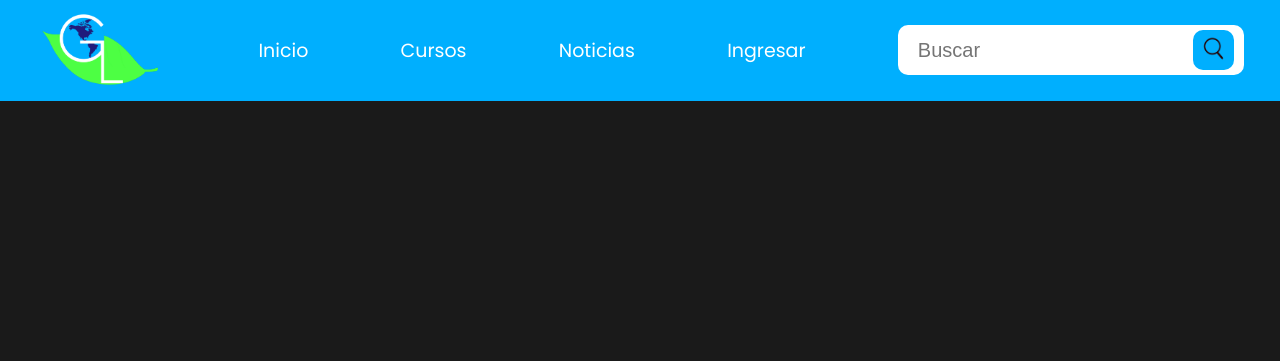
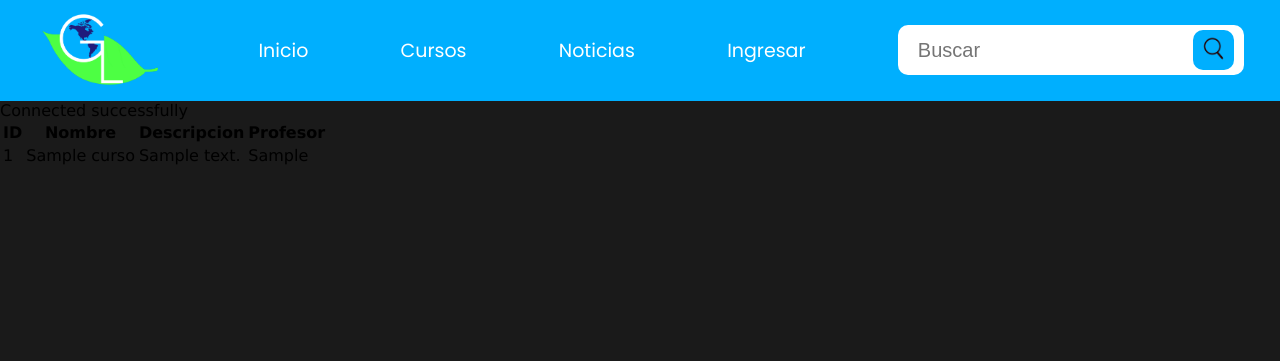
Before and after one commit to lG022l/greenlandpw, a PHP site: page /cursos.php in a window 1280 px wide. Shown: the top 361 px of the page. Run offline with PHP 8.4, Linux system fonts and the light colour scheme; tables that the repository leaves empty or names only in its code hold one stand-in row (values such as "Sample post").

Commit message:
php cursos

```diff
--- a/cursos.php
+++ b/cursos.php
@@ -27,5 +27,65 @@
             </form>
     </nav>
 
+    <?php
+    $servername = "localhost";
+    $username = "root";
+    $password = null;
+    $dbname = "greenland";
+
+    // Create connection
+    $conn = new mysqli($servername, $username, $password, $dbname);
+
+    // Check connection
+    if ($conn->connect_error) {
+      die("Connection failed: " . $conn->connect_error);
+    }
+    echo "Connected successfully";
+
+    echo "<br>";
+
+
+
+    $sql1 = "SELECT id, nombre, descripcion, profesor FROM cursos";
+    $result = $conn->query($sql1);
+
+
+
+    if ($result->num_rows > 0) {
+      // output data of each row
+
+      echo "
+        <table>
+        <tr>
+        <th>ID</th>
+        <th>Nombre</th>
+        <th>Descripcion</th>
+        <th>Profesor</th>
+        </tr>
+
+        ";
+
+      while ($row = $result->fetch_assoc()) {
+        echo "
+        <tr>
+        <td>" . $row["id"] . "</td>
+        <td>" . $row["nombre"] . "</td>
+        <td>" . $row["descripcion"] . "</td>
+        <td>" . $row["profesor"] . "</td>
+        </tr>
+        ";
+      }
+
+
+
+      echo "</table>";
+    } else {
+      echo "0 results";
+    }
+
+    $conn->close();
+    ?>
+
+
 </body>
 </html>
```
